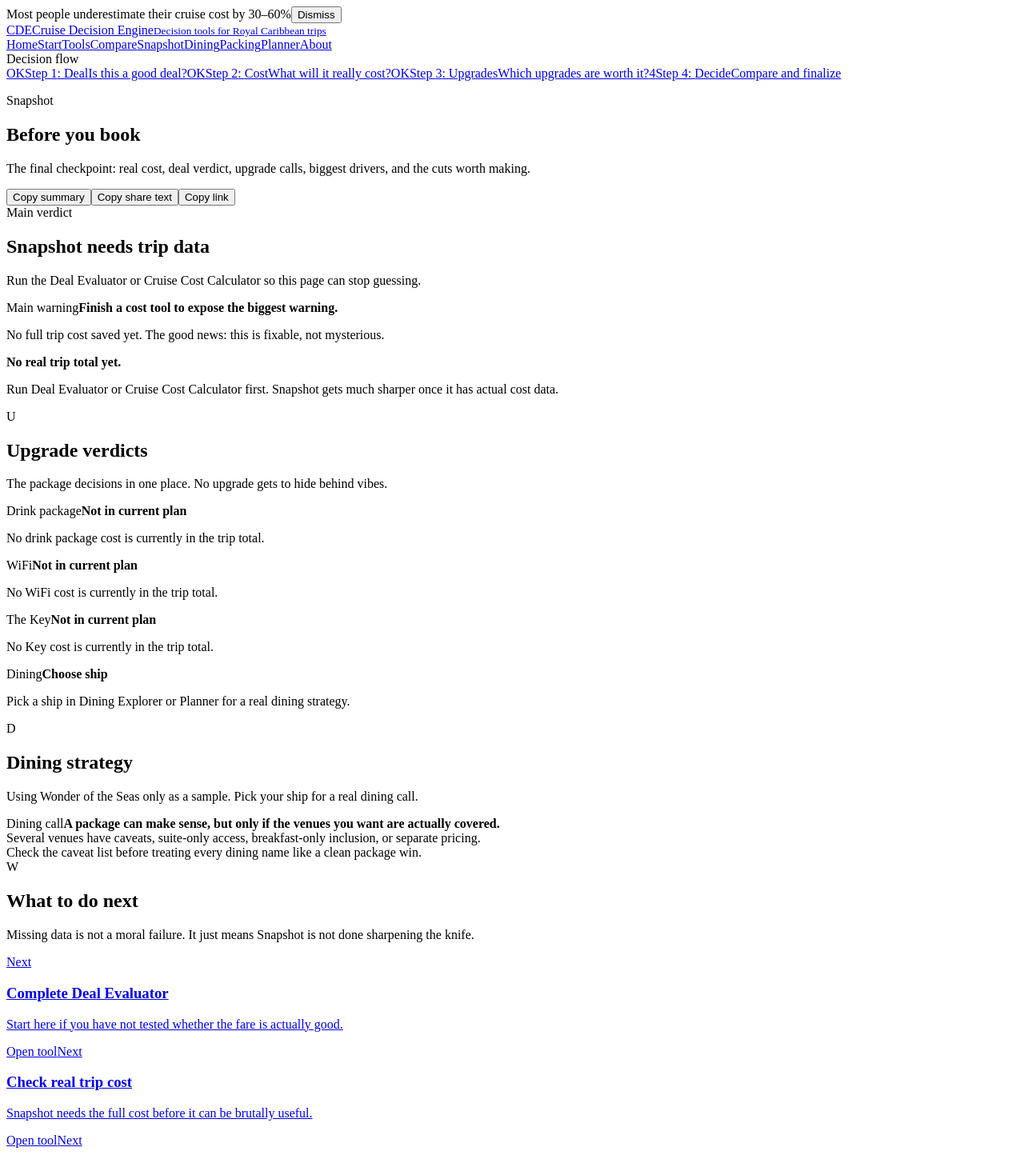
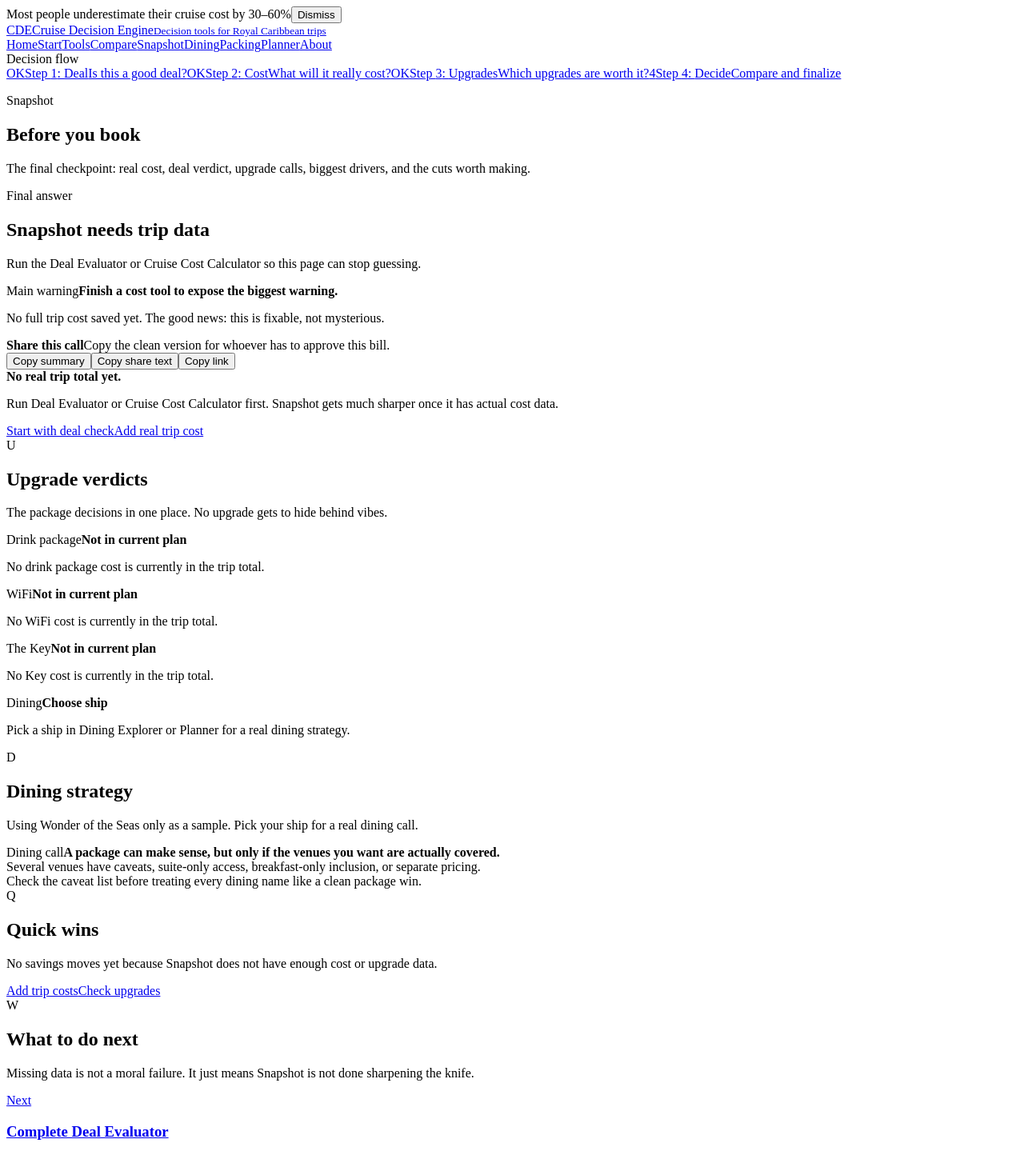
Before and after one commit to tjhiggy/Royal, a React (Vite) app: page /snapshot in a window 1280 px wide. Shown: the top 1444 px of the page at 80% size. Built offline with nearby package versions, Linux system fonts and the light colour scheme; the HTML template or start-up script is replaced by a standard one.

Commit message:
update compare presets and UX improvements

```diff
--- a/src/data/releaseInfo.js
+++ b/src/data/releaseInfo.js
@@ -1,8 +1,17 @@
 export const releaseInfo = {
-  currentVersion: 'v1.25.0',
+  currentVersion: 'v1.25.1',
   updatedDate: '2026-04-22',
-  buildId: 'snapshot-share-system',
+  buildId: 'snapshot-polish',
   changelogEntries: [
+    {
+      version: 'v1.25.1',
+      date: '2026-04-22',
+      changes: [
+        'Polished Trip Snapshot hierarchy so the main verdict, warning, and share actions read as one final-answer block.',
+        'Improved empty Snapshot states with direct next-step actions instead of passive placeholder text.',
+        'Made Quick wins more scannable by elevating the single best savings move above supporting cuts.',
+      ],
+    },
     {
       version: 'v1.25.0',
       date: '2026-04-22',
--- a/src/pages/TripSnapshotPage.jsx
+++ b/src/pages/TripSnapshotPage.jsx
@@ -56,6 +56,7 @@ export default function TripSnapshotPage() {
   const shareUrl = () => getCurrentShareUrl()
   const fullSummary = () => buildSnapshotSummaryText(snapshot, shareUrl())
   const shortSummary = () => buildSnapshotShortShareText(snapshot, shareUrl())
+  const [bestQuickWin, ...otherQuickWins] = snapshot.quickWins
 
   return (
     <div className="container page-stack">
@@ -63,19 +64,11 @@ export default function TripSnapshotPage() {
         eyebrow="Snapshot"
         title="Before you book"
         description="The final checkpoint: real cost, deal verdict, upgrade calls, biggest drivers, and the cuts worth making."
-        actions={
-          <ShareActions
-            summary={fullSummary}
-            shortSummary={shortSummary}
-            getLink={shareUrl}
-            compact
-          />
-        }
       />
 
       <section className="card snapshot-hero-card">
-        <div>
-          <span className="verdict-kicker">Main verdict</span>
+        <div className="snapshot-verdict-panel">
+          <span className="verdict-kicker">Final answer</span>
           <h2>{snapshot.mainVerdict}</h2>
           <p>{snapshot.mainLine}</p>
           <div className="verdict-highlight snapshot-warning">
@@ -83,6 +76,18 @@ export default function TripSnapshotPage() {
             <strong>{snapshot.mainWarning}</strong>
           </div>
           <p className="snapshot-source-note">{snapshot.sourceLine}</p>
+          <div className="snapshot-share-card">
+            <div>
+              <strong>Share this call</strong>
+              <span>Copy the clean version for whoever has to approve this bill.</span>
+            </div>
+            <ShareActions
+              summary={fullSummary}
+              shortSummary={shortSummary}
+              getLink={shareUrl}
+              compact
+            />
+          </div>
         </div>
 
         {snapshot.keyMetrics.length ? (
@@ -95,6 +100,14 @@ export default function TripSnapshotPage() {
           <div className="card callout-card snapshot-empty-card">
             <strong>No real trip total yet.</strong>
             <p>Run Deal Evaluator or Cruise Cost Calculator first. Snapshot gets much sharper once it has actual cost data.</p>
+            <div className="snapshot-empty-actions">
+              <Link className="button button-primary" to="/tools/deal-evaluator">
+                Start with deal check
+              </Link>
+              <Link className="button button-secondary" to="/tools/cruise-cost">
+                Add real trip cost
+              </Link>
+            </div>
           </div>
         )}
       </section>
@@ -190,15 +203,34 @@ export default function TripSnapshotPage() {
             title="Quick wins"
             description="The best savings moves based on the data Snapshot has right now."
           />
+          <div className="verdict-highlight snapshot-best-win">
+            <span>Best savings move</span>
+            <strong>{bestQuickWin}</strong>
+          </div>
           <div className="explanation-list">
-            {snapshot.quickWins.map((win) => (
+            {otherQuickWins.map((win) => (
               <div key={win} className="explanation-item">
                 <span>{win}</span>
               </div>
             ))}
           </div>
         </section>
-      ) : null}
+      ) : (
+        <section className="card callout-card snapshot-empty-card">
+          <SectionHeader
+            title="Quick wins"
+            description="No savings moves yet because Snapshot does not have enough cost or upgrade data."
+          />
+          <div className="snapshot-empty-actions">
+            <Link className="button button-primary" to="/tools/cruise-cost">
+              Add trip costs
+            </Link>
+            <Link className="button button-secondary" to="/tools/drink-package">
+              Check upgrades
+            </Link>
+          </div>
+        </section>
+      )}
 
       {snapshot.nextSteps.length ? (
         <section className="page-section">
--- a/src/styles.css
+++ b/src/styles.css
@@ -1392,34 +1392,71 @@ a.info-card:hover {
 
 .snapshot-hero-card {
   display: grid;
-  grid-template-columns: minmax(0, 0.9fr) minmax(280px, 1.1fr);
-  gap: 1.25rem;
+  grid-template-columns: minmax(0, 1.05fr) minmax(300px, 0.95fr);
+  gap: 1.4rem;
   align-items: center;
   background:
     radial-gradient(circle at top right, rgba(70, 195, 141, 0.12), transparent 34%),
+    radial-gradient(circle at 12% 12%, rgba(103, 213, 255, 0.11), transparent 30%),
     var(--surface);
+  border-color: rgba(103, 213, 255, 0.2);
 }
 
 .snapshot-hero-card h2 {
-  font-size: clamp(2rem, 4vw, 3rem);
+  font-size: clamp(2.35rem, 5vw, 4rem);
   line-height: 1.05;
   margin: 0.4rem 0;
 }
 
+.snapshot-verdict-panel {
+  display: grid;
+  gap: 0.75rem;
+}
+
 .snapshot-source-note {
-  margin-top: 0.8rem;
   color: var(--text-soft);
   font-size: 0.94rem;
 }
 
 .snapshot-warning {
-  margin-top: 1rem;
   border-color: rgba(240, 177, 75, 0.18);
   background: rgba(240, 177, 75, 0.08);
 }
 
+.snapshot-share-card {
+  display: grid;
+  gap: 0.85rem;
+  margin-top: 0.25rem;
+  padding: 1rem;
+  border-radius: 18px;
+  background: rgba(8, 19, 32, 0.58);
+  border: 1px solid rgba(126, 171, 223, 0.12);
+}
+
+.snapshot-share-card > div:first-child {
+  display: grid;
+  gap: 0.2rem;
+}
+
+.snapshot-share-card span {
+  color: var(--text-soft);
+}
+
 .snapshot-empty-card {
   align-self: stretch;
+  display: grid;
+  gap: 0.85rem;
+  align-content: center;
+  border-color: rgba(240, 177, 75, 0.22);
+  background:
+    radial-gradient(circle at top left, rgba(240, 177, 75, 0.12), transparent 34%),
+    var(--surface);
+}
+
+.snapshot-empty-actions {
+  display: flex;
+  flex-wrap: wrap;
+  gap: 0.75rem;
 }
 
 .snapshot-verdict-grid {
@@ -1431,6 +1468,14 @@ a.info-card:hover {
 
 .snapshot-upgrade-card p {
   color: var(--text-soft);
+}
+
+.snapshot-best-win {
+  margin-top: 1rem;
+  border-color: rgba(70, 195, 141, 0.2);
+  background:
+    linear-gradient(180deg, rgba(70, 195, 141, 0.12), rgba(70, 195, 141, 0.04)),
+    rgba(8, 19, 32, 0.5);
 }
 
 .snapshot-prompt-card {
```
